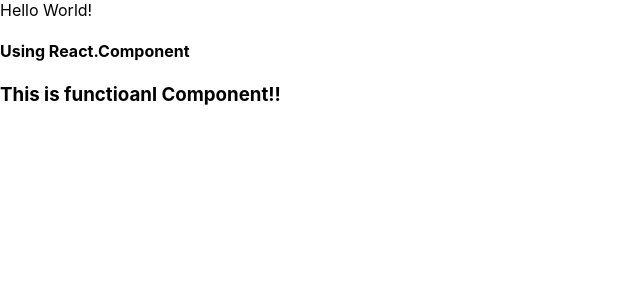
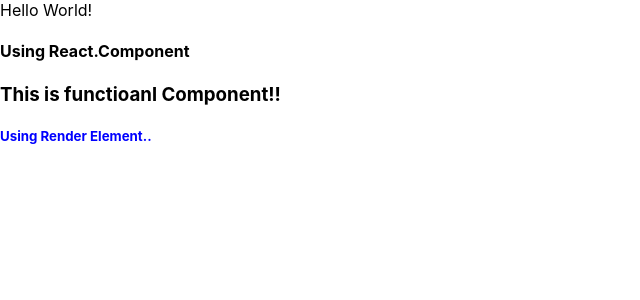
Before and after one commit to SreekanthJos/React-Training, a React (Create React App) app in the folder create-app-ex/: page / in a window 1280 px wide. Shown: the top 300 px of the page, without its empty margins (0-640 px from the left). Built offline with nearby package versions, Linux system fonts and the light colour scheme.

Commit message:
Component creation using Render Element

```diff
--- a/create-app-ex/src/App.js
+++ b/create-app-ex/src/App.js
@@ -2,6 +2,7 @@
 import './App.css';
 import MyComponent from './MyComponent';
 import MyFunctionalComponent from './MyFunctionalComponent'
+import MyRenderElement from './MyRenderElement';
 
 function App() {
   return (
@@ -12,6 +13,7 @@
 
     <MyComponent/>
     <MyFunctionalComponent/>
+    <MyRenderElement/>
     </div>
   );
 }
--- /dev/null
+++ b/create-app-ex/src/MyRenderElement.js
@@ -0,0 +1,7 @@
+import React from 'react';
+
+export default class MyRenderElement extends React.Component{
+  render(){
+    return React.createElement("h5",{style:{color:"blue"}},"Using Render Element..");
+  }
+}
```
